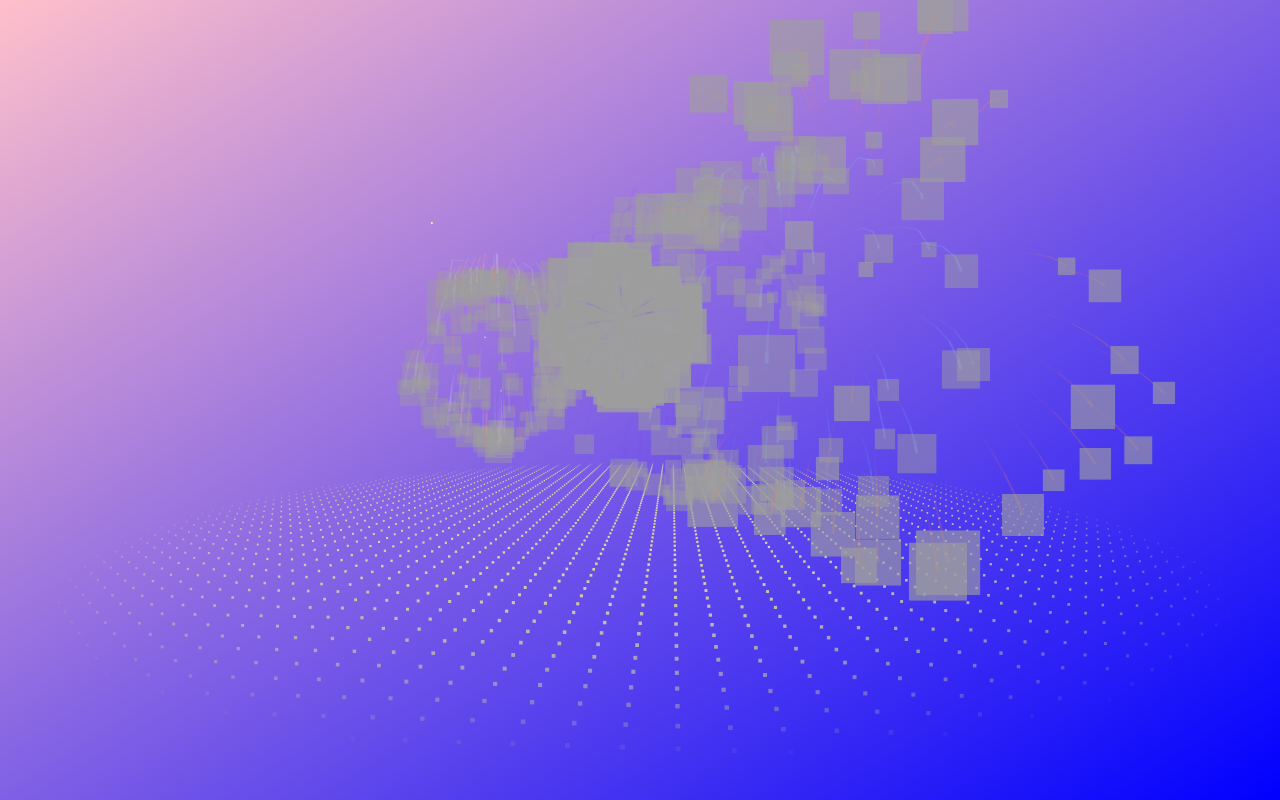
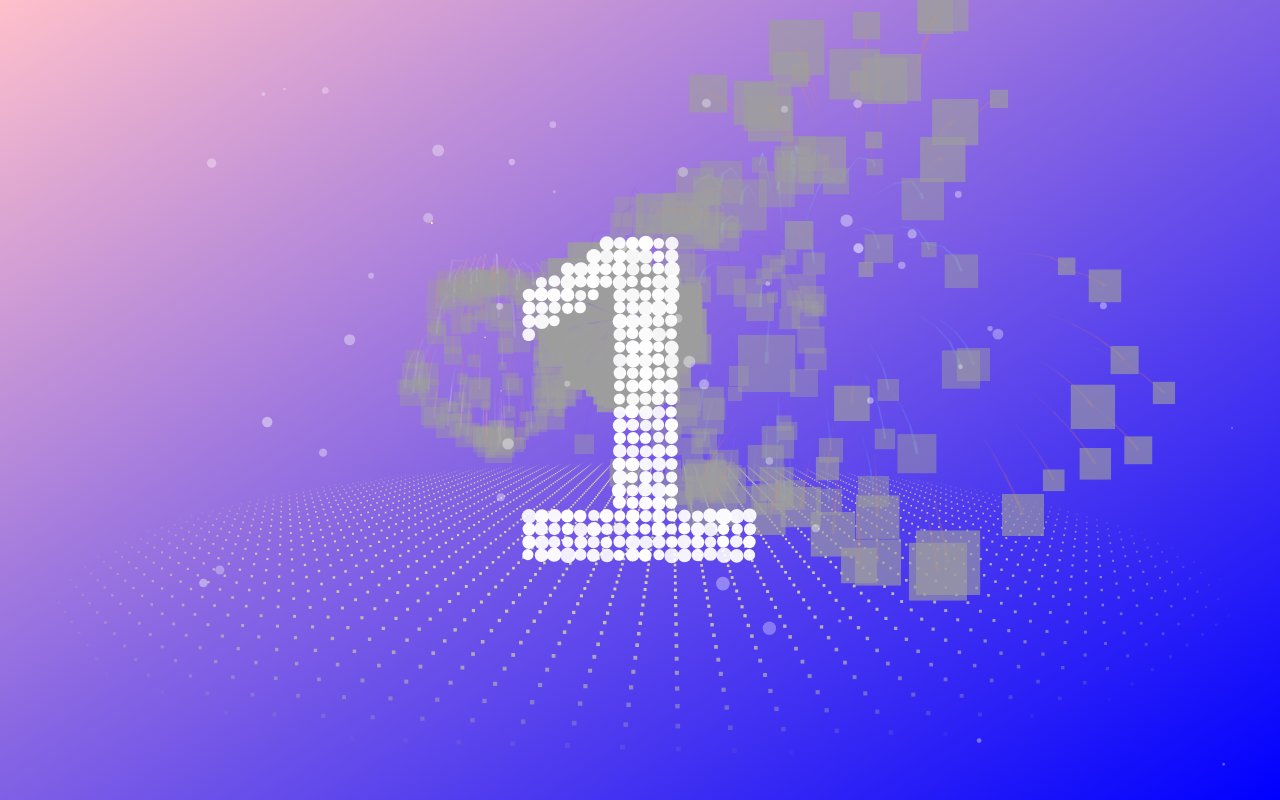
Before and after one commit to keyliujiang/yxy, a plain HTML site: page index.html in a window 1280 px wide. Drawn offline with Linux system fonts and the light colour scheme.

Commit message:
Update index.html

```diff
--- a/index.html
+++ b/index.html
@@ -319,7 +319,7 @@ window.addEventListener("resize",()=>{
 initVars();
 frame();
 </script>
-<script src="E:/VS Code/fireworks-master/index.js"></script>
+<script src="index.js"></script>
 
 
 
```
